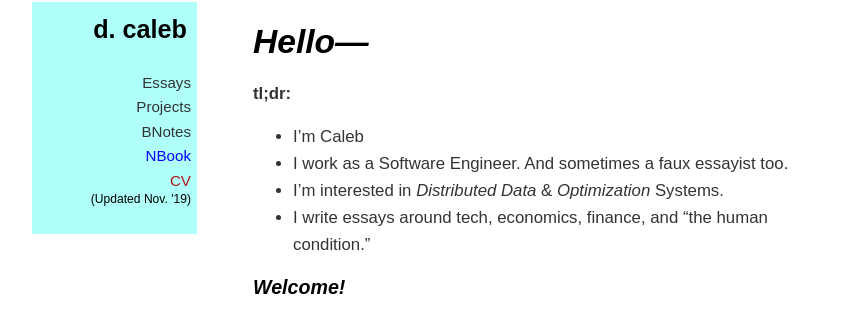
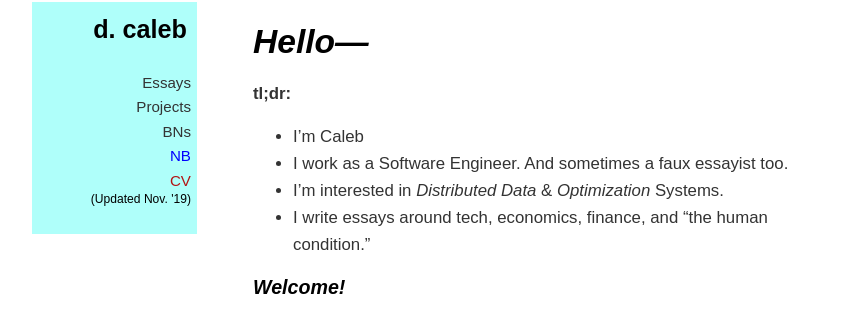
Before and after one commit to dCO2/rococo, a Jekyll site: the page built from index.md, in a window 1280 px wide. Shown: the part 124-441 px from the top of the page, without its empty margins (123-966 px from the left). Built offline with Jekyll 4.4.1, drawn with Linux system fonts in a browser that asks for light colours; some web fonts are replaced.

Commit message:
Update header

```diff
--- a/_includes/header.html
+++ b/_includes/header.html
@@ -13,8 +13,8 @@
         <ul>
             <li><a href="/essays/">Essays</a></li>
             <li><a href="/projects/">Projects</a></li>
-            <li><a href="/booknotes/">BNotes</a></li>
-            <li><a href="/notes/" style="color:blue;">NBook</a></li>
+            <li><a href="/booknotes/">BNs</a></li>
+            <li><a href="/notes/" style="color:blue;">NB</a></li>
             <li>
                 <a class=resume-link href="/Caleb_Resume-08-11-2019.pdf">CV</a><br/>
                 <span class=resume-update>(Updated Nov. '19)</span>
```
